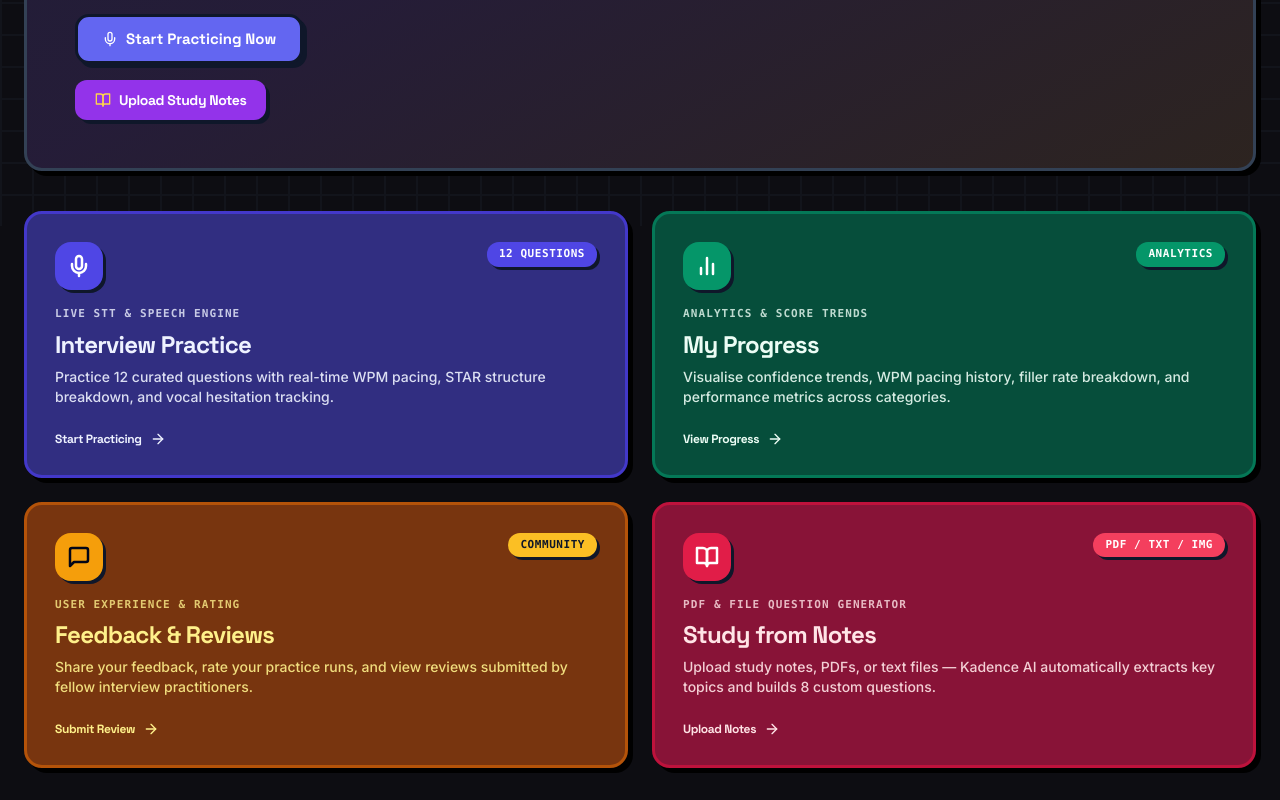
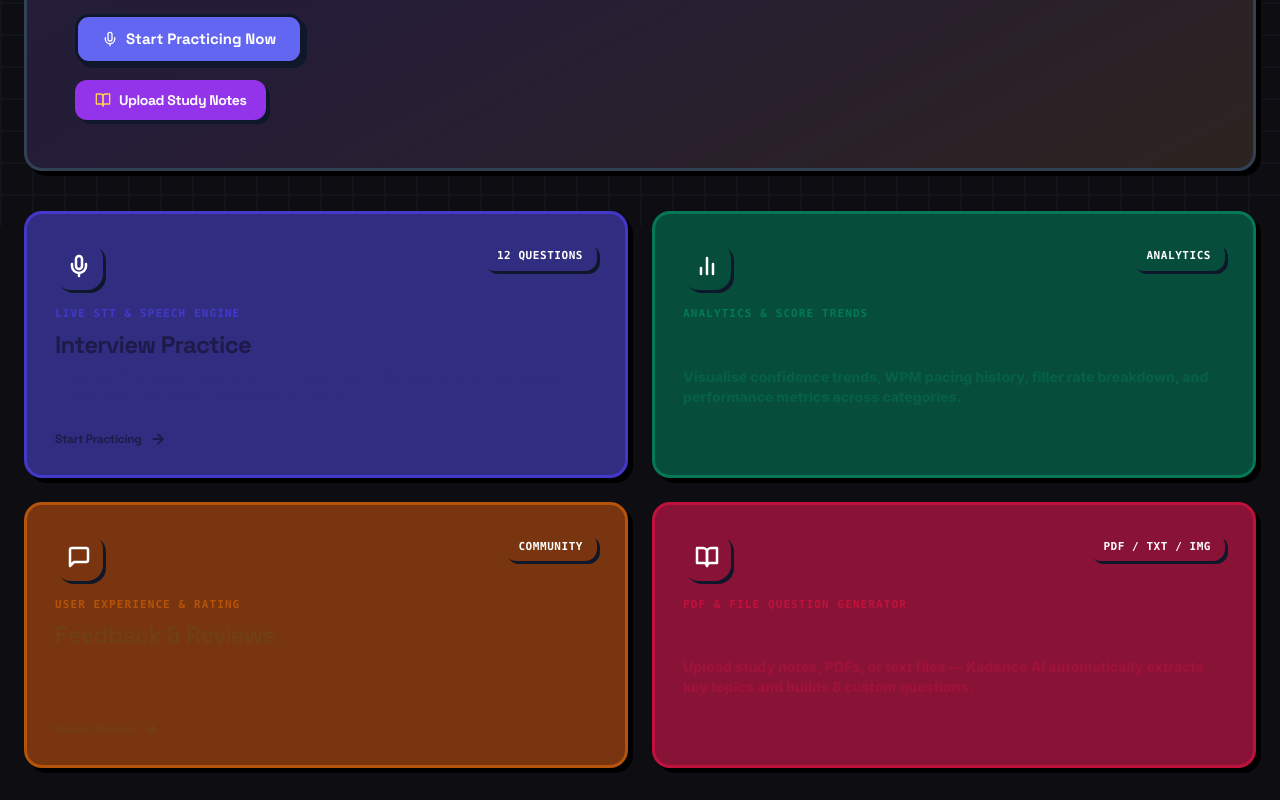
Before and after one commit to muditchaudhary29/kadence, a React (Vite) app: page / in a window 1280 px wide. Shown: the part 574-1374 px from the top of the page. Built offline with nearby package versions, Linux system fonts and the light colour scheme.

Commit message:
Fix all 8 Bento card arrowed elements: make top-left icon boxes and top-right badges deep high-contrast emblem blocks with crisp white icons & text

```diff
--- a/src/components/Dashboard.jsx
+++ b/src/components/Dashboard.jsx
@@ -44,7 +44,7 @@ function Card3D({ children, className = '', onClick }) {
   );
 }
 
-/* ── Bento Card Data with Vibrant High-Contrast Icon Badges ── */
+/* ── Bento Card Data with Ultra High-Contrast Badges & Icons ── */
 const FEATURES = [
   {
     id: 'practice',
@@ -54,8 +54,12 @@ const FEATURES = [
     sub: 'LIVE STT & SPEECH ENGINE',
     desc: 'Practice 12 curated questions with real-time WPM pacing, STAR structure breakdown, and vocal hesitation tracking.',
     badge: '12 QUESTIONS',
-    badgeBg: 'bg-indigo-600 text-white',
-    iconBg: 'bg-indigo-600 text-white',
+    badgeBg: '!bg-[#312E81] dark:!bg-[#312E81] !text-white',
+    iconBg: '!bg-[#312E81] dark:!bg-[#312E81] !text-white',
+    subColor: '!text-[#4338CA] dark:!text-[#C7D2FE]',
+    titleColor: '!text-[#1E1B4B] dark:!text-white',
+    descColor: '!text-[#312E81] dark:!text-slate-200',
+    ctaColor: '!text-[#1E1B4B] dark:!text-white',
     cta: 'Start Practicing',
   },
   {
@@ -66,8 +70,12 @@ const FEATURES = [
     sub: 'ANALYTICS & SCORE TRENDS',
     desc: 'Visualise confidence trends, WPM pacing history, filler rate breakdown, and performance metrics across categories.',
     badge: 'ANALYTICS',
-    badgeBg: 'bg-emerald-600 text-white',
-    iconBg: 'bg-emerald-600 text-white',
+    badgeBg: '!bg-[#064E3B] dark:!bg-[#064E3B] !text-white',
+    iconBg: '!bg-[#064E3B] dark:!bg-[#064E3B] !text-white',
+    subColor: '!text-[#047857] dark:!text-[#A7F3D0]',
+    titleColor: '!text-[#064E3B] dark:!text-white',
+    descColor: '!text-[#065F46] dark:!text-slate-200',
+    ctaColor: '!text-[#064E3B] dark:!text-white',
     cta: 'View Progress',
   },
   {
@@ -78,8 +86,12 @@ const FEATURES = [
     sub: 'USER EXPERIENCE & RATING',
     desc: 'Share your feedback, rate your practice runs, and view reviews submitted by fellow interview practitioners.',
     badge: 'COMMUNITY',
-    badgeBg: 'bg-amber-400 text-slate-900',
-    iconBg: 'bg-amber-500 text-slate-950',
+    badgeBg: '!bg-[#78350F] dark:!bg-[#78350F] !text-white',
+    iconBg: '!bg-[#78350F] dark:!bg-[#78350F] !text-white',
+    subColor: '!text-[#B45309] dark:!text-[#FDE68A]',
+    titleColor: '!text-[#713F12] dark:!text-white',
+    descColor: '!text-[#78350F] dark:!text-slate-200',
+    ctaColor: '!text-[#713F12] dark:!text-white',
     cta: 'Submit Review',
   },
   {
@@ -90,8 +102,12 @@ const FEATURES = [
     sub: 'PDF & FILE QUESTION GENERATOR',
     desc: 'Upload study notes, PDFs, or text files — Kadence AI automatically extracts key topics and builds 8 custom questions.',
     badge: 'PDF / TXT / IMG',
-    badgeBg: 'bg-rose-500 text-white',
-    iconBg: 'bg-rose-600 text-white',
+    badgeBg: '!bg-[#881337] dark:!bg-[#881337] !text-white',
+    iconBg: '!bg-[#881337] dark:!bg-[#881337] !text-white',
+    subColor: '!text-[#BE123C] dark:!text-[#FECDD3]',
+    titleColor: '!text-[#881337] dark:!text-white',
+    descColor: '!text-[#9F1239] dark:!text-slate-200',
+    ctaColor: '!text-[#881337] dark:!text-white',
     cta: 'Upload Notes',
   },
 ];
@@ -144,7 +160,7 @@ export default function Dashboard({ onNavigate, profile, recentSessions = [] })
           </div>
         </div>
 
-        {/* Hero Interactive 3D Metric Box (Mode-Aware Colors: Vibrant Amber Gold in Light Mode, Vivid Amber Gold in Dark Mode) */}
+        {/* Hero Interactive 3D Metric Box (Vivid Amber Gold) */}
         <Card3D className="w-full md:w-76 p-6 rounded-2xl !bg-[#F59E0B] !text-slate-950 dark:!bg-[#F59E0B] dark:!text-slate-950 border-3 border-slate-900 shadow-[6px_6px_0px_#0F172A] rotate-2 shrink-0 cursor-pointer">
           <div className="flex items-center justify-between mb-4">
             <span className="text-xs font-mono font-black uppercase tracking-wider !bg-slate-950 !text-white px-2.5 py-1 rounded-md border border-slate-900 shadow-[1.5px_1.5px_0px_#000]">
@@ -193,27 +209,27 @@ export default function Dashboard({ onNavigate, profile, recentSessions = [] })
               <div className="flex items-start justify-between">
                 {/* Pop High-Contrast Icon Container */}
                 <div className={`w-13 h-13 p-3 rounded-2xl ${f.iconBg} border-2.5 border-slate-900 flex items-center justify-center shadow-[3px_3px_0px_#0F172A]`}>
-                  <Icon className="w-6 h-6 stroke-[2.5]" />
+                  <Icon className="w-6 h-6 stroke-[2.5] !text-white" />
                 </div>
 
-                <span className={`text-[11px] font-bold font-mono px-3 py-1 rounded-xl border-2.5 border-slate-900 shadow-[3px_3px_0px_#0F172A] uppercase tracking-wider ${f.badgeBg}`}>
+                <span className={`text-[11px] font-black font-mono px-3.5 py-1.5 rounded-xl border-2.5 border-slate-900 shadow-[3px_3px_0px_#0F172A] uppercase tracking-wider ${f.badgeBg}`}>
                   {f.badge}
                 </span>
               </div>
 
               {/* Card Body */}
               <div className="space-y-1.5">
-                <span className="text-[11px] font-mono font-extrabold tracking-widest uppercase opacity-80 block">
+                <span className={`text-[11px] font-mono font-black tracking-widest uppercase block ${f.subColor}`}>
                   {f.sub}
                 </span>
-                <h2 className="text-2xl font-bold font-heading">{f.title}</h2>
-                <p className="text-xs sm:text-sm leading-relaxed font-medium opacity-90">{f.desc}</p>
+                <h2 className={`text-2xl font-black font-heading ${f.titleColor}`}>{f.title}</h2>
+                <p className={`text-xs sm:text-sm leading-relaxed font-extrabold ${f.descColor}`}>{f.desc}</p>
               </div>
 
               {/* Footer CTA */}
-              <div className="flex items-center gap-2 text-xs font-extrabold font-heading group-hover:gap-3 transition-all pt-2">
+              <div className={`flex items-center gap-2 text-xs font-black font-heading group-hover:gap-3 transition-all pt-2 ${f.ctaColor}`}>
                 <span>{f.cta}</span>
-                <ArrowRight className="w-4 h-4" />
+                <ArrowRight className="w-4 h-4 stroke-[3]" />
               </div>
             </Card3D>
           );
--- a/src/index.css
+++ b/src/index.css
@@ -108,9 +108,6 @@ h1, h2, h3, h4, h5, .font-heading {
   border: 3px solid #0F172A !important;
   box-shadow: 5px 5px 0px #0F172A !important;
 }
-.light .brutal-block-violet * {
-  color: #1E1B4B;
-}
 
 .dark .brutal-block-violet {
   background-color: #312E81 !important;
@@ -124,9 +121,6 @@ h1, h2, h3, h4, h5, .font-heading {
   color: #064E3B !important;
   border: 3px solid #0F172A !important;
   box-shadow: 5px 5px 0px #0F172A !important;
-}
-.light .brutal-block-emerald * {
-  color: #064E3B;
 }
 
 .dark .brutal-block-emerald {
@@ -142,9 +136,6 @@ h1, h2, h3, h4, h5, .font-heading {
   border: 3px solid #0F172A !important;
   box-shadow: 5px 5px 0px #0F172A !important;
 }
-.light .brutal-block-amber * {
-  color: #713F12;
-}
 
 .dark .brutal-block-amber {
   background-color: #78350F !important;
@@ -158,9 +149,6 @@ h1, h2, h3, h4, h5, .font-heading {
   color: #881337 !important;
   border: 3px solid #0F172A !important;
   box-shadow: 5px 5px 0px #0F172A !important;
-}
-.light .brutal-block-rose * {
-  color: #881337;
 }
 
 .dark .brutal-block-rose {
```
